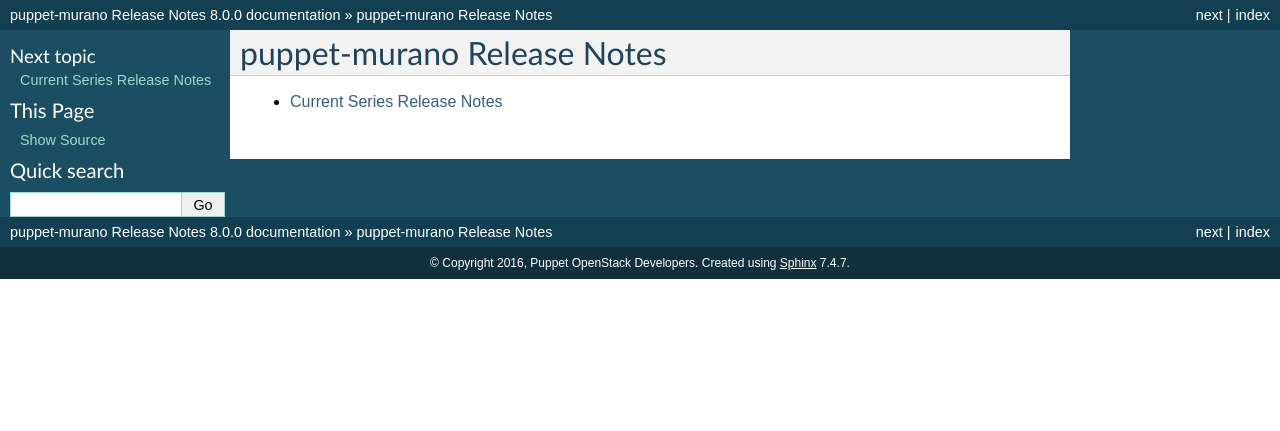
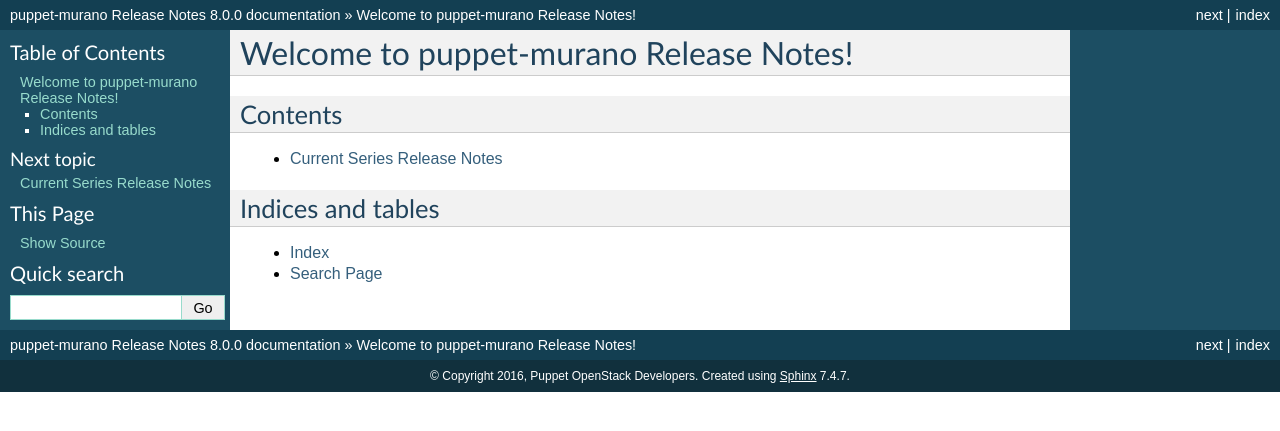
Before and after one commit to openstack-archive/puppet-murano, a Sphinx documentation site: the page built from releasenotes/source/index.rst, in a window 1280 px wide. Shown: the top 431 px of the page. Built offline with Sphinx 7.4.7, drawn with Linux system fonts in a browser that asks for light colours.

Commit message:
Release 8.0.0
* Update CHANGELOG with release notes URL.
* Update README with new release number & name.
* Update metadata.json with new tag & dependencies.
* Add release note prelude for Mitaka.
* Update Reno release note to drop prelude.
* Improve release note landing page.

Change-Id: I7ac5db9312615d5c2949f39bea5b41fd4b8be782

```diff
--- a/metadata.json
+++ b/metadata.json
@@ -1,6 +1,6 @@
 {
   "name": "openstack-murano",
-  "version": "7.0.0",
+  "version": "8.0.0",
   "author": "Red Hat and OpenStack Contributors",
   "summary": "Puppet module for OpenStack Murano",
   "license": "Apache-2.0",
@@ -28,8 +28,8 @@
   "description": "Installs and configures OpenStack Murano (Application Catalog).",
   "dependencies": [
     { "name": "puppetlabs/inifile", "version_requirement": ">=1.0.0 <2.0.0" },
-    { "name": "openstack/keystone", "version_requirement": ">=7.0.0 <8.0.0" },
+    { "name": "openstack/keystone", "version_requirement": ">=8.0.0 <9.0.0" },
     { "name": "puppetlabs/stdlib", "version_requirement": ">=4.0.0 <5.0.0" },
-    { "name": "openstack/openstacklib", "version_requirement": ">=7.0.0 <8.0.0" }
+    { "name": "openstack/openstacklib", "version_requirement": ">=8.0.0 <9.0.0" }
   ]
 }
--- a/releasenotes/source/index.rst
+++ b/releasenotes/source/index.rst
@@ -1,8 +1,18 @@
-===========================
-puppet-murano Release Notes
-===========================
+=======================================
+Welcome to puppet-murano Release Notes!
+=======================================
+
+Contents
+========
 
 .. toctree::
-   :maxdepth: 1
+   :maxdepth: 2
 
    unreleased
+
+
+Indices and tables
+==================
+
+* :ref:`genindex`
+* :ref:`search`
```
Also changed, not shown: CHANGELOG.md (+5 -0 lines), 2 other files.
